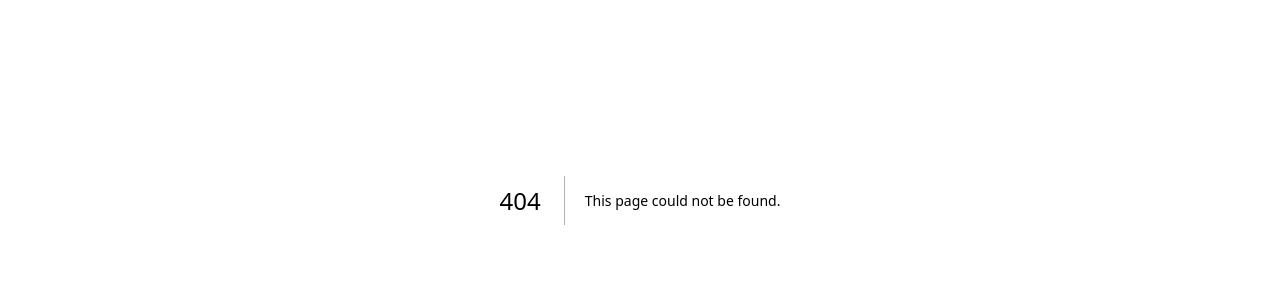
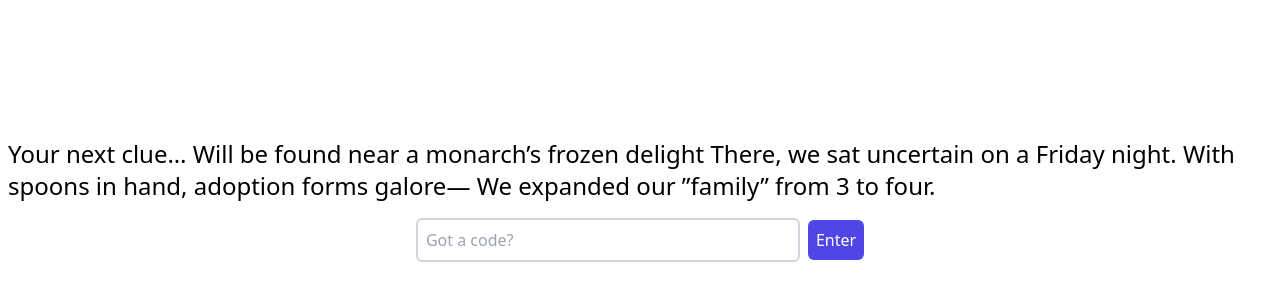
Before and after one commit to nleroy917/nleroy917.github.io, a Next.js app: page /hunt in a window 1280 px wide. Before the commit this address had no page. Shown: the part 200-500 px from the top of the page. Built offline with nearby package versions, Linux system fonts and the light colour scheme.

Commit message:
add p page

```diff
--- /dev/null
+++ b/pages/hunt.tsx
@@ -0,0 +1,63 @@
+import { NextPage } from 'next'
+import { Fragment, useState } from 'react'
+
+const REAL_CODE = 123
+
+const Hunt: NextPage = () => {
+  const [code, setCode] = useState('')
+  const [unlocked, setUnlocked] = useState(false)
+
+  const handleCodeSubmit = () => {
+    if (parseInt(code) === REAL_CODE) {
+      setUnlocked(true)
+    } else {
+      alert('Incorrect code. Try again.')
+    }
+  }
+
+  return (
+    <div className="flex flex-col items-center h-screen p-2">
+      <div className="my-auto space-y-4">
+        <p className="w-full text-2xl lg:w-94">
+          Your next clue… Will be found near a monarch’s frozen delight There,
+          we sat uncertain on a Friday night. With spoons in hand, adoption
+          forms galore— We expanded our ”family” from 3 to four.
+        </p>
+        <div className="flex flex-row items-center justify-center space-x-2">
+          <input
+            onChange={(e) => setCode(e.target.value)}
+            value={code}
+            type="text"
+            placeholder="Got a code?"
+            className="w-full p-2 border-2 border-gray-300 rounded-md lg:w-96"
+          />
+          <button
+            onClick={handleCodeSubmit}
+            type="button"
+            disabled={!code}
+            className="p-2 text-white bg-indigo-600 rounded-md hover:bg-indigo-700"
+          >
+            Enter
+          </button>
+        </div>
+        {unlocked && (
+          <Fragment>
+            <div className="mt-4 text-green-600">
+              Congratulations! You have unlocked your final clue.
+            </div>
+            <div className="mt-4">
+              You've solved every puzzle, retraced our past, At the home where
+              my story in Cville began. Now gather three numbers hidden in view—
+              Unlock one final map leading straight to me and you. Our journey
+              so far brings you here today, But where it truly ends, who's
+              really to say? Enter your numbers, the address revealed, A new
+              chapter awaits—our future unsealed.
+            </div>
+          </Fragment>
+        )}
+      </div>
+    </div>
+  )
+}
+
+export default Hunt
```
